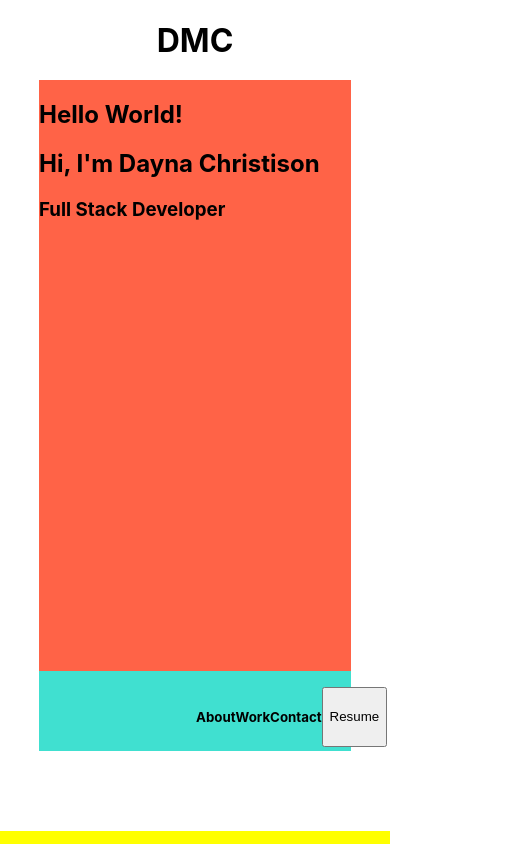
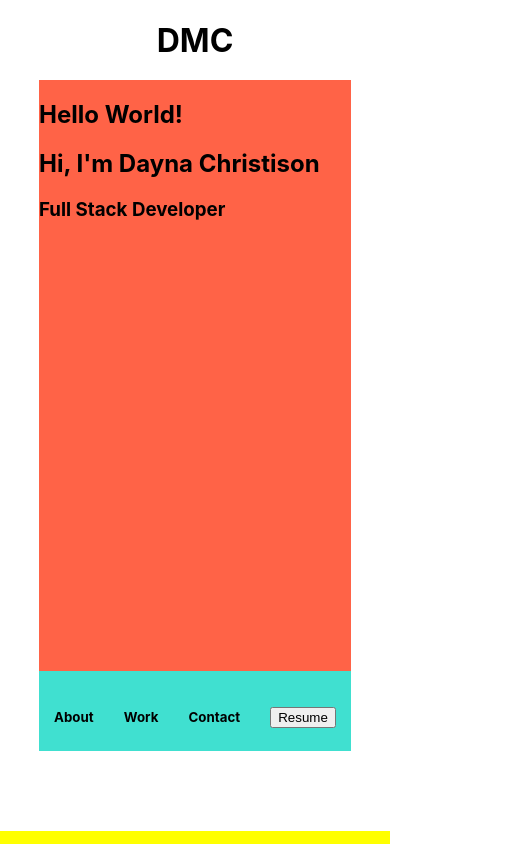
Before and after one commit to runnndmc/dmc-portfolio, a React (Create React App) app: page / in a window 390 px wide. Shown: the top 844 px of the page, 512 px wide, since content can reach past the window. Built offline with nearby package versions, Linux system fonts and the light colour scheme.

Commit message:
deployed and css on work for mobile

```diff
--- a/src/App.css
+++ b/src/App.css
@@ -1,6 +1,9 @@
 
-/*#EB673D
-#E7E0CD; */
+/*
+#E7E0CD - tan
+
+#EB673D - orange*/
+
 
 /* header{
   display: flex;
@@ -44,10 +47,10 @@
  }
  .nav-bar{
    display: flex;
-   justify-content: space-between;
-   align-content: flex-end;
-   margin-left: 30vw;
-   margin-right: 10px;
+   justify-content: space-around;
+   align-items: center;
+   align-content: space-between;
+   padding-left: 0;
  }
  .about-me{
    grid-area: about;
--- a/src/Nav.jsx
+++ b/src/Nav.jsx
@@ -8,7 +8,7 @@ const Nav = () => {
                 <h5>About</h5>
                 <h5>Work</h5>
                 <h5>Contact</h5>
-                <button>Resume</button>
+                <a href='https://www.canva.com/design/DAEDCV1YT_8/view?utm_content=DAEDCV1YT_8&utm_campaign=designshare&utm_medium=link&utm_source=publishsharelink'><button>Resume</button></a>
             </ul>
         </div>
     )
--- a/src/Work.css
+++ b/src/Work.css
@@ -1,11 +1,18 @@
 
-.description{
+.work{
     display: grid;
-    grid-template-columns: 1fr 1fr;
-    grid-template-rows: 1fr;
+    grid-template-columns: 2fr;
+    grid-template-rows: 1fr 1fr 1fr;
     grid-gap: 5px;
 
     margin: 7em 2em;
+}
+
+.description-1{
+    grid-row-start: 2;
+}
+.description-2{
+    grid-row-start: 3;
 }
 
 .app-still{
@@ -24,7 +31,7 @@
     justify-content: center;
     text-align: justify;
     margin: 0px auto;
-    padding: 30px;
+    padding: 10px;
 }
 .text-left{
     grid-row-start: 1;
@@ -33,7 +40,7 @@
     justify-content: center;
     text-align: right;
     margin: 0px auto;
-    padding: 30px;
+    padding: 10px;
 }
 .title{
     margin: 0;
--- a/src/Work.jsx
+++ b/src/Work.jsx
@@ -18,7 +18,7 @@ const Work = () => {
                     <p className='built-with'>Built with Ruby on Rails and React </p>
                 </div>
             </div>
-            <div className='description'>
+            <div className='description-1'>
             <a href='http://new-alternatives-site.surge.sh/'  target="_blank"><img className='website-still-right' src='https://i.imgur.com/1aUVjGC.png' alt='New Alternatives website preview'/></a>
                 <div className='text-left'>
                     <h3 className='title'>New Alternatives</h3>
@@ -30,7 +30,7 @@ const Work = () => {
                     <p className='built-with-right'>Built with Express MongoDB Mongoose and React </p>
                 </div>
             </div>
-            <div className='description'>
+            <div className='description-2'>
             <a href='https://examine-tracker.netlify.app/' target="_blank"><img className='app-still' src="https://i.imgur.com/W9x9TgU.png" alt='examine application preview'/></a>
                 <div className='text'>
                     <h3 className='title'>Examine App</h3>
```
Also changed, not shown: 2 other files (tests, documents, lock files or other folders).
